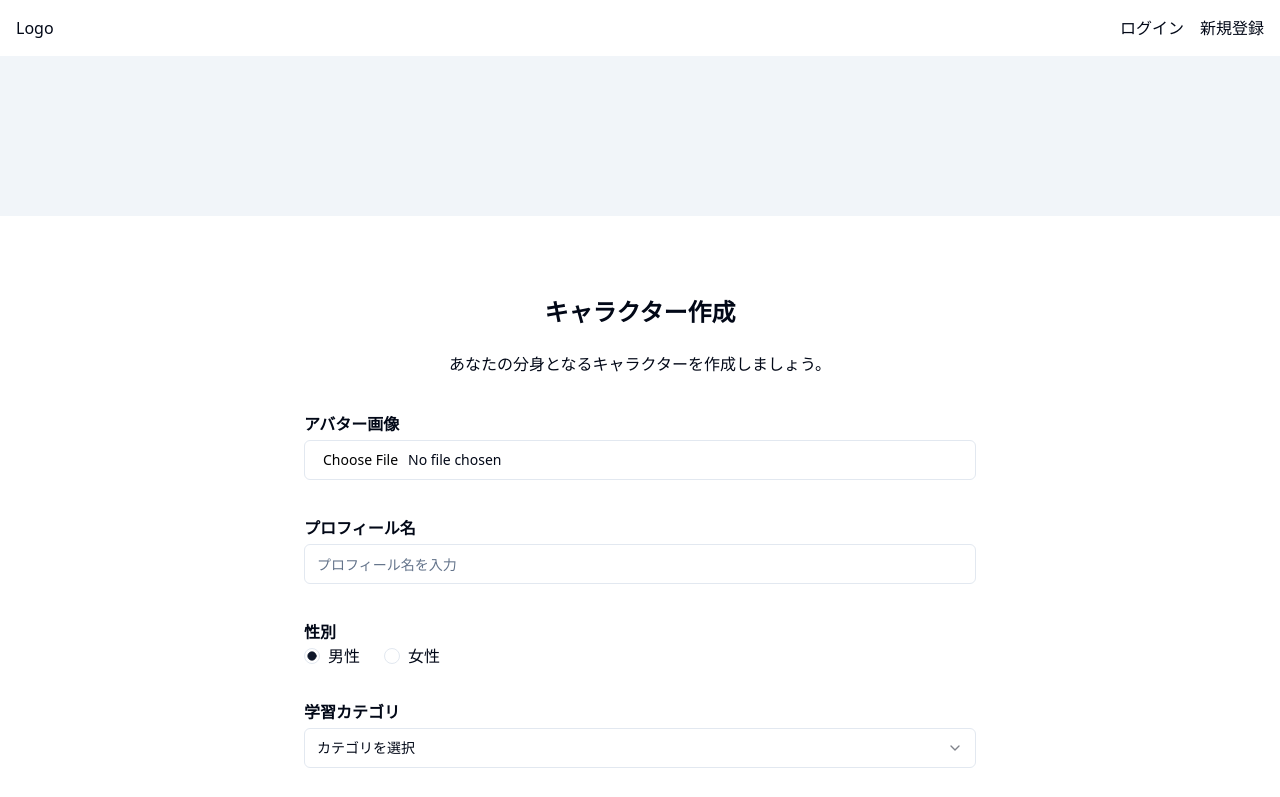
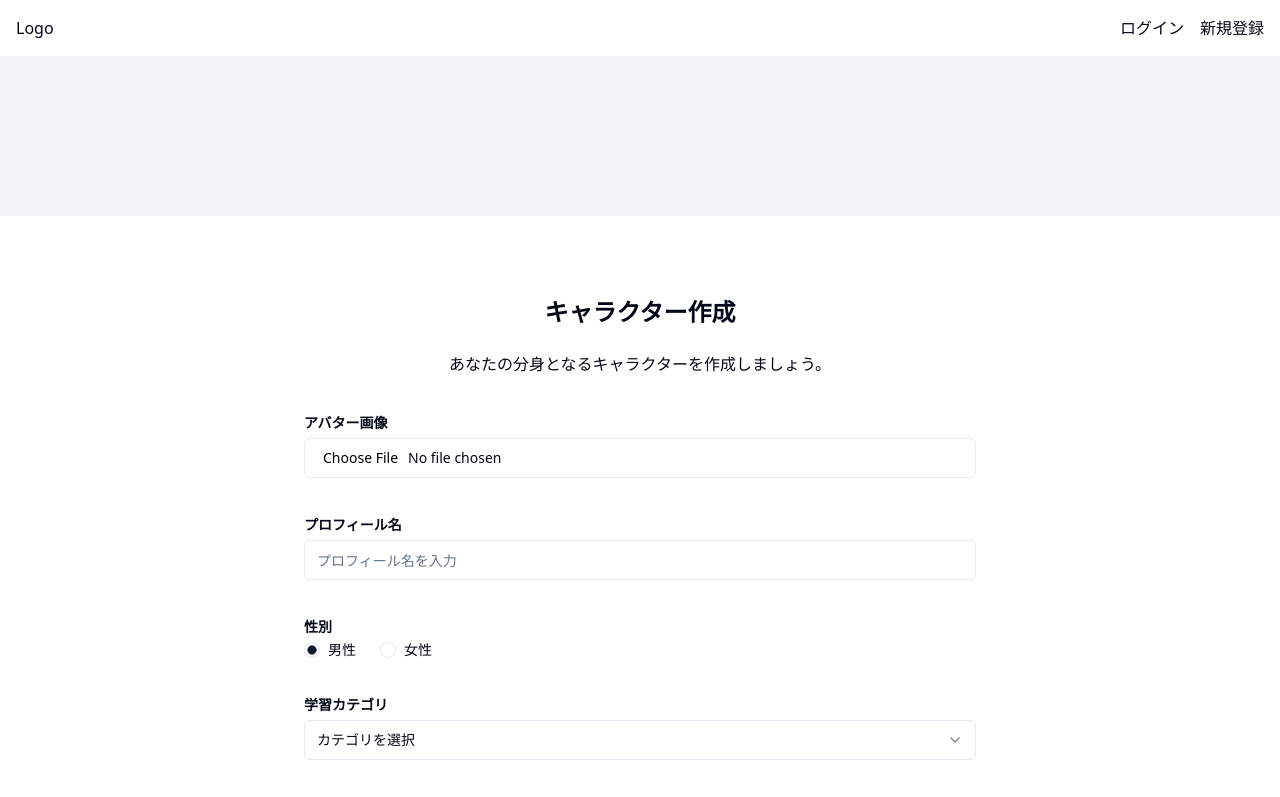
Before and after one commit to hikaruonitsuka/advance, a Next.js app: page /register/user-setup in a window 1280 px wide. Shown: the top 797 px of the page. Built offline with nearby package versions, Linux system fonts and the light colour scheme; no server answers.

Commit message:
refactor: ♻️ labelコンポーネントを一部修正

```diff
--- a/src/components/ui/label.tsx
+++ b/src/components/ui/label.tsx
@@ -6,9 +6,7 @@
 
 import { cn } from '@/lib/utils';
 
-const labelVariants = cva(
-  'text-base font-medium leading-none peer-disabled:cursor-not-allowed peer-disabled:opacity-70',
-);
+const labelVariants = cva('text-sm font-medium leading-none peer-disabled:cursor-not-allowed peer-disabled:opacity-70');
 
 const Label = React.forwardRef<
   React.ElementRef<typeof LabelPrimitive.Root>,
```
